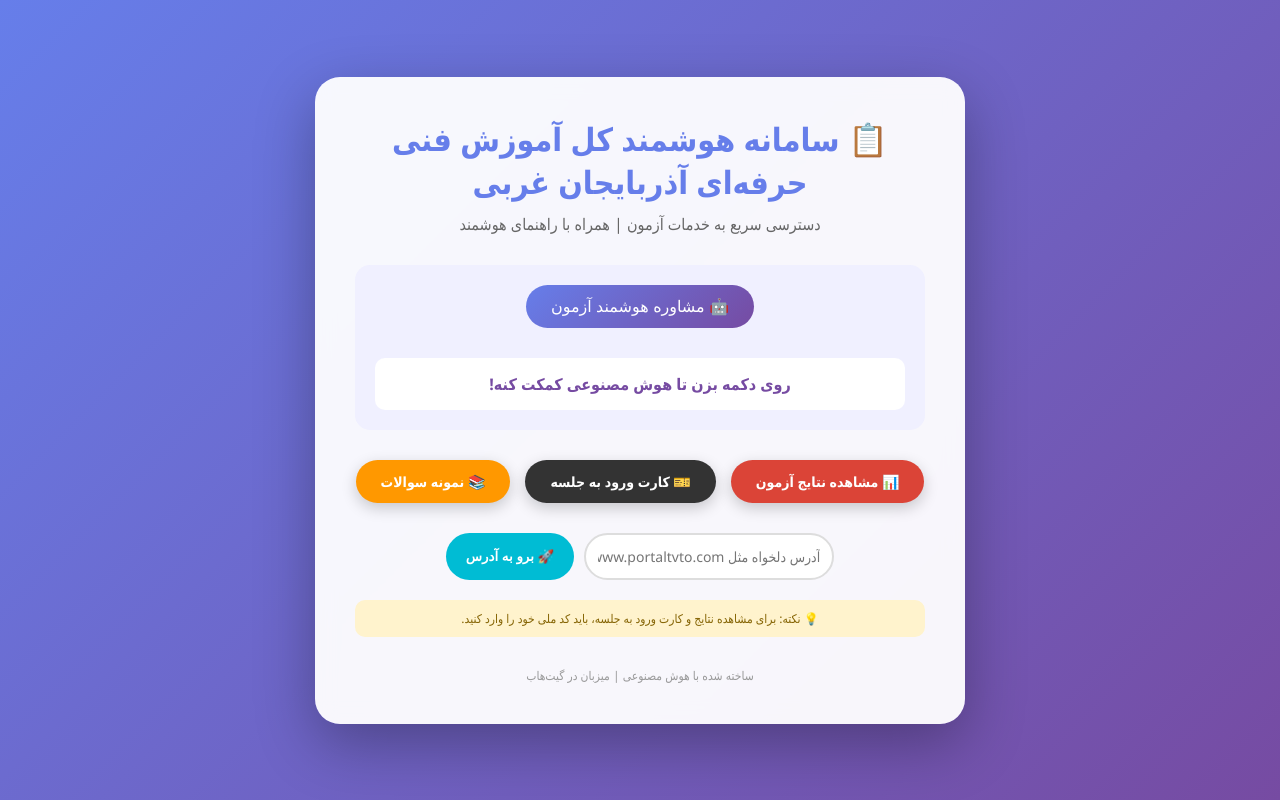
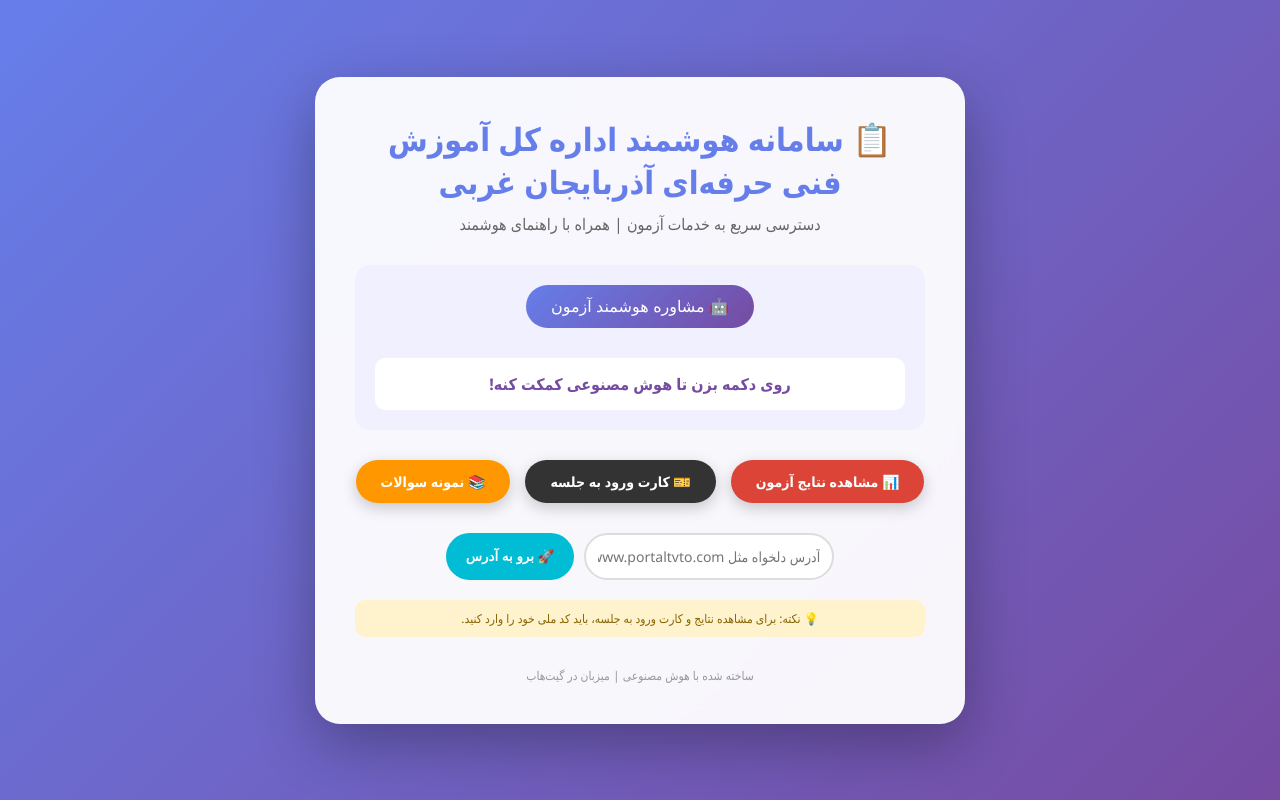
Before and after one commit to mtmhawre/test1, a plain HTML site: page index.html in a window 1280 px wide. Drawn offline with Linux system fonts and the light colour scheme.

Commit message:
Update index.html

```diff
--- a/index.html
+++ b/index.html
@@ -154,7 +154,7 @@
 </head>
 <body>
     <div class="card">
-        <h1>📋 سامانه هوشمند کل آموزش فنی حرفه‌ای آذربایجان غربی</h1>
+        <h1>📋 سامانه هوشمند اداره کل آموزش فنی حرفه‌ای آذربایجان غربی</h1>
         <p class="subtitle">دسترسی سریع به خدمات آزمون | همراه با راهنمای هوشمند</p>
 
         <div class="ai-section">
```
